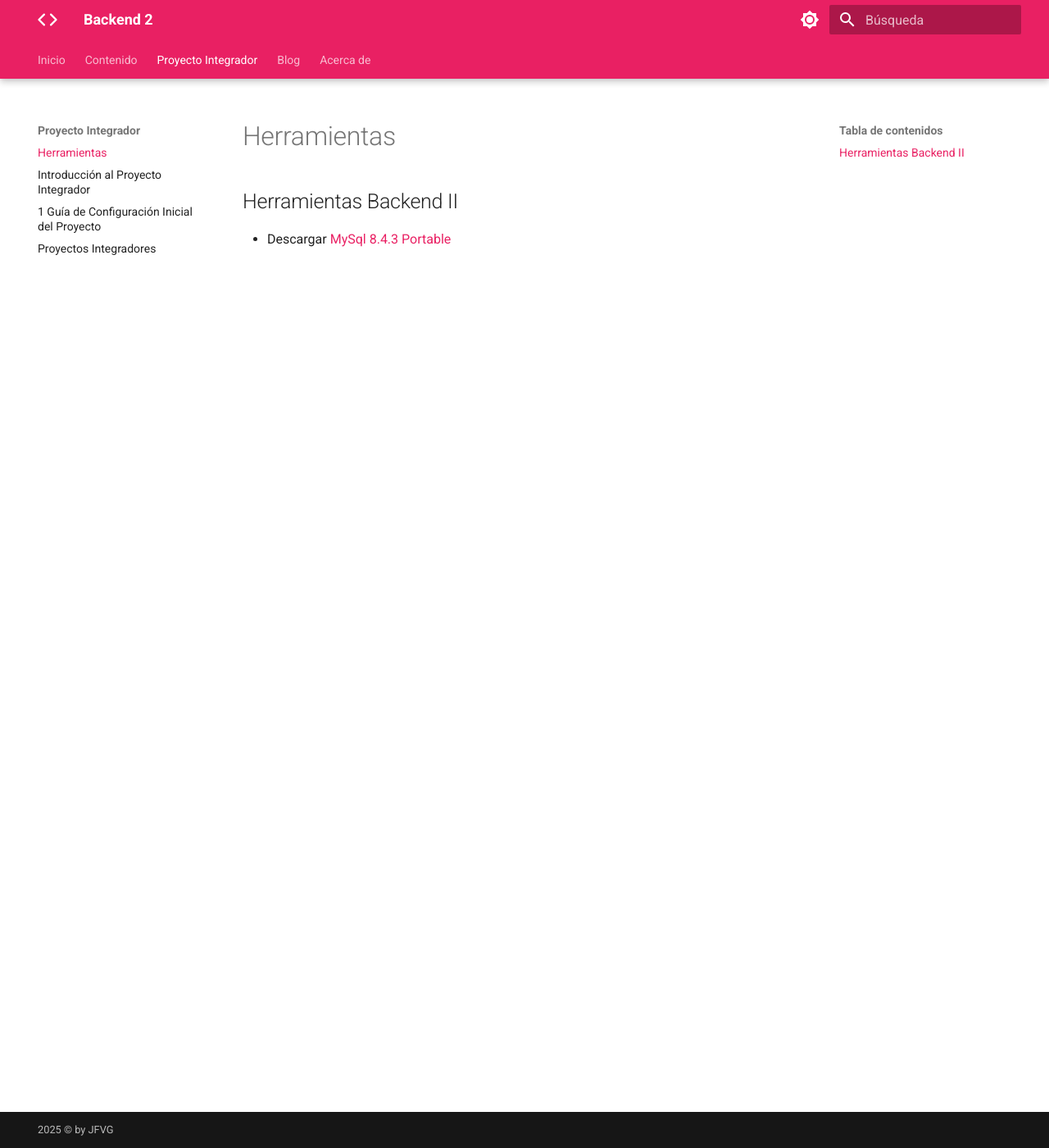
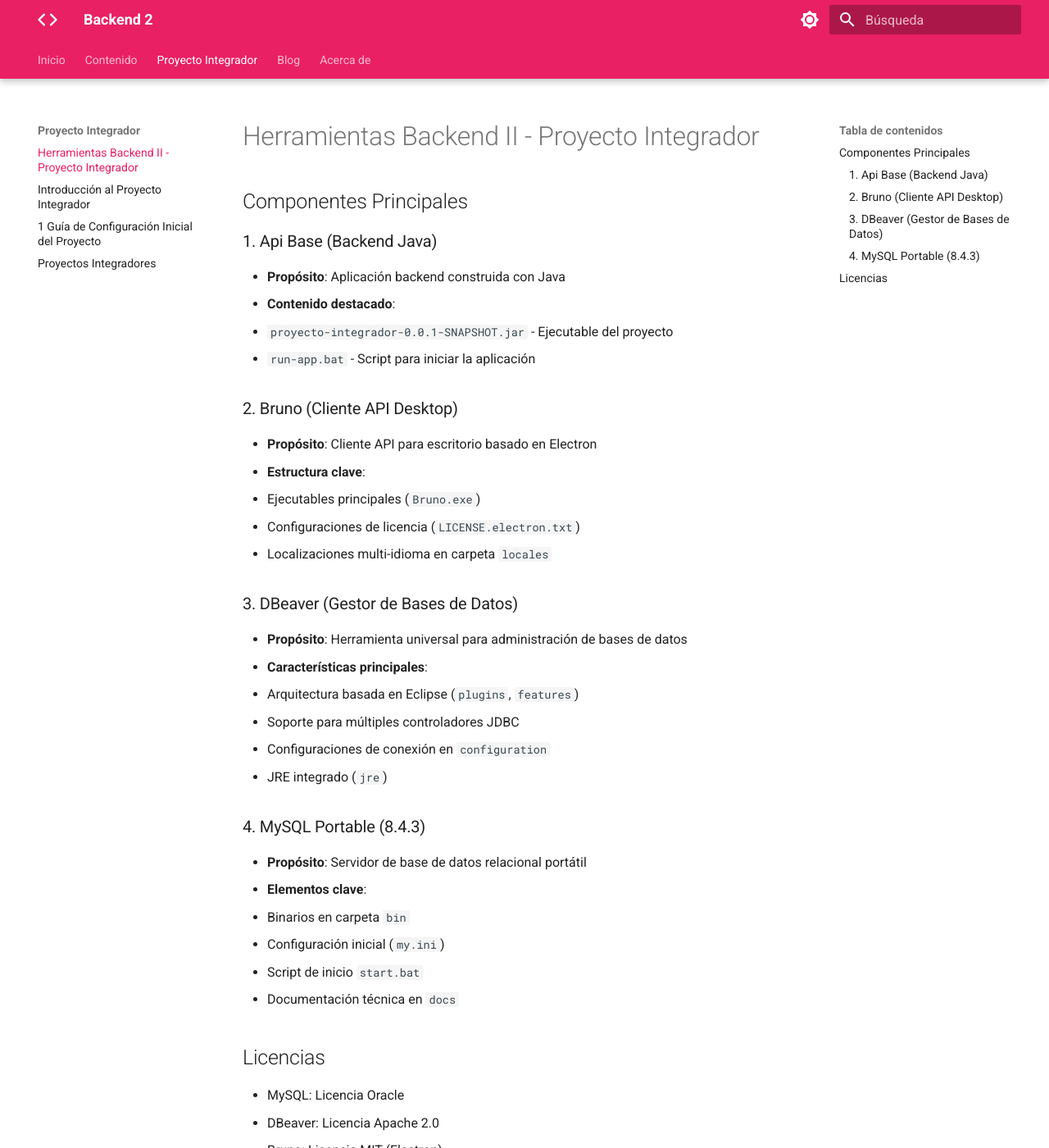
Before and after one commit to jfinfocesde/25b2, an MkDocs documentation site: the page built from docs/pi/p0.md, in a window 1280 px wide and 1400 px high. Shown: the whole window at 82% size. Built offline with MkDocs 1.6.1 and Material for MkDocs 9.7.7, drawn with Linux system fonts in a browser that asks for light colours; some of the changed text lies outside the part shown.

Commit message:
15-03-2025

```diff
--- a/docs/pi/p0.md
+++ b/docs/pi/p0.md
@@ -1,5 +1,38 @@
-# Herramientas
+# Herramientas Backend II - Proyecto Integrador
 
-## Herramientas Backend II
-- Descargar
-[MySql 8.4.3 Portable](https://drive.google.com/file/d/1i2tdEAtK3hiAFQ959QxEcwftGY9tPyNq/view?usp=sharing)
+## Componentes Principales
+
+### 1. Api Base (Backend Java)
+- **Propósito**: Aplicación backend construida con Java
+- **Contenido destacado**:
+  - `proyecto-integrador-0.0.1-SNAPSHOT.jar` - Ejecutable del proyecto
+  - `run-app.bat` - Script para iniciar la aplicación
+
+### 2. Bruno (Cliente API Desktop)
+- **Propósito**: Cliente API para escritorio basado en Electron
+- **Estructura clave**:
+  - Ejecutables principales (`Bruno.exe`)
+  - Configuraciones de licencia (`LICENSE.electron.txt`)
+  - Localizaciones multi-idioma en carpeta `locales`
+
+### 3. DBeaver (Gestor de Bases de Datos)
+- **Propósito**: Herramienta universal para administración de bases de datos
+- **Características principales**:
+  - Arquitectura basada en Eclipse (`plugins`, `features`)
+  - Soporte para múltiples controladores JDBC
+  - Configuraciones de conexión en `configuration`
+  - JRE integrado (`jre`)
+
+### 4. MySQL Portable (8.4.3)
+- **Propósito**: Servidor de base de datos relacional portátil
+- **Elementos clave**:
+  - Binarios en carpeta `bin`
+  - Configuración inicial (`my.ini`)
+  - Script de inicio `start.bat`
+  - Documentación técnica en `docs`
+
+## Licencias
+- MySQL: Licencia Oracle
+- DBeaver: Licencia Apache 2.0
+- Bruno: Licencia MIT (Electron)
+- Eclipse: Eclipse Public License 2.0
```
